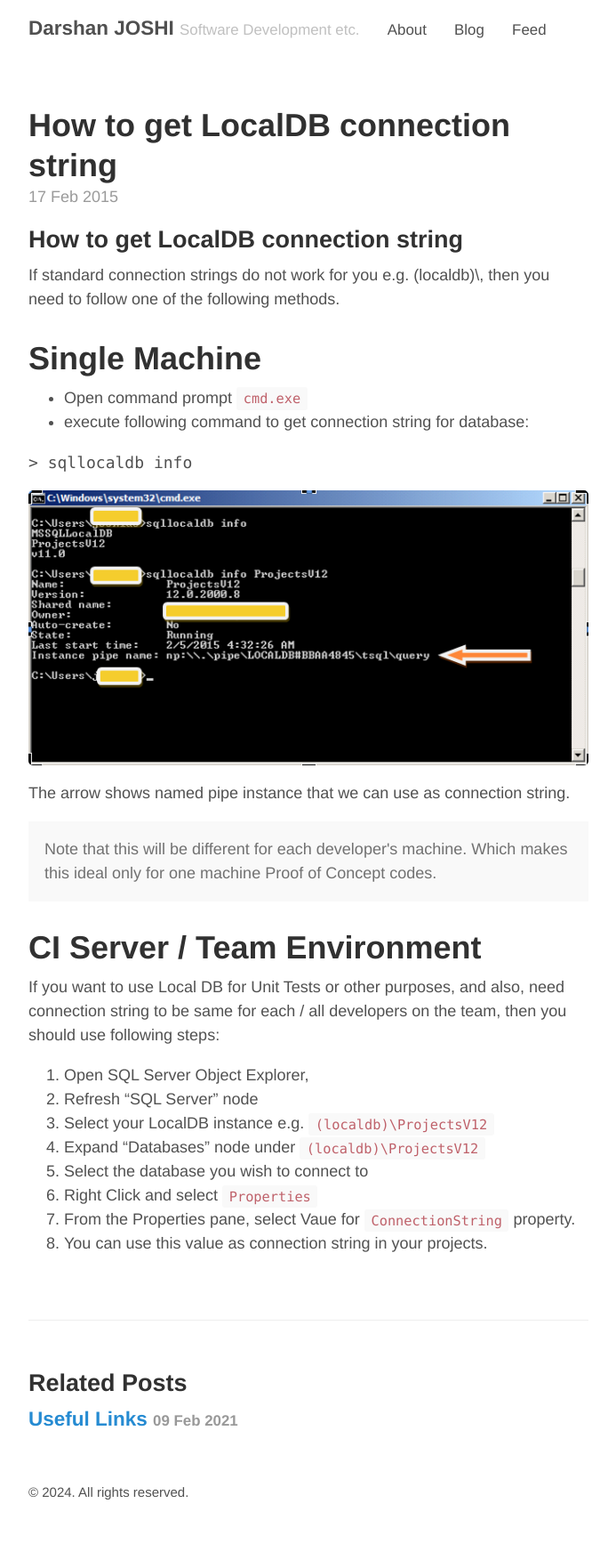
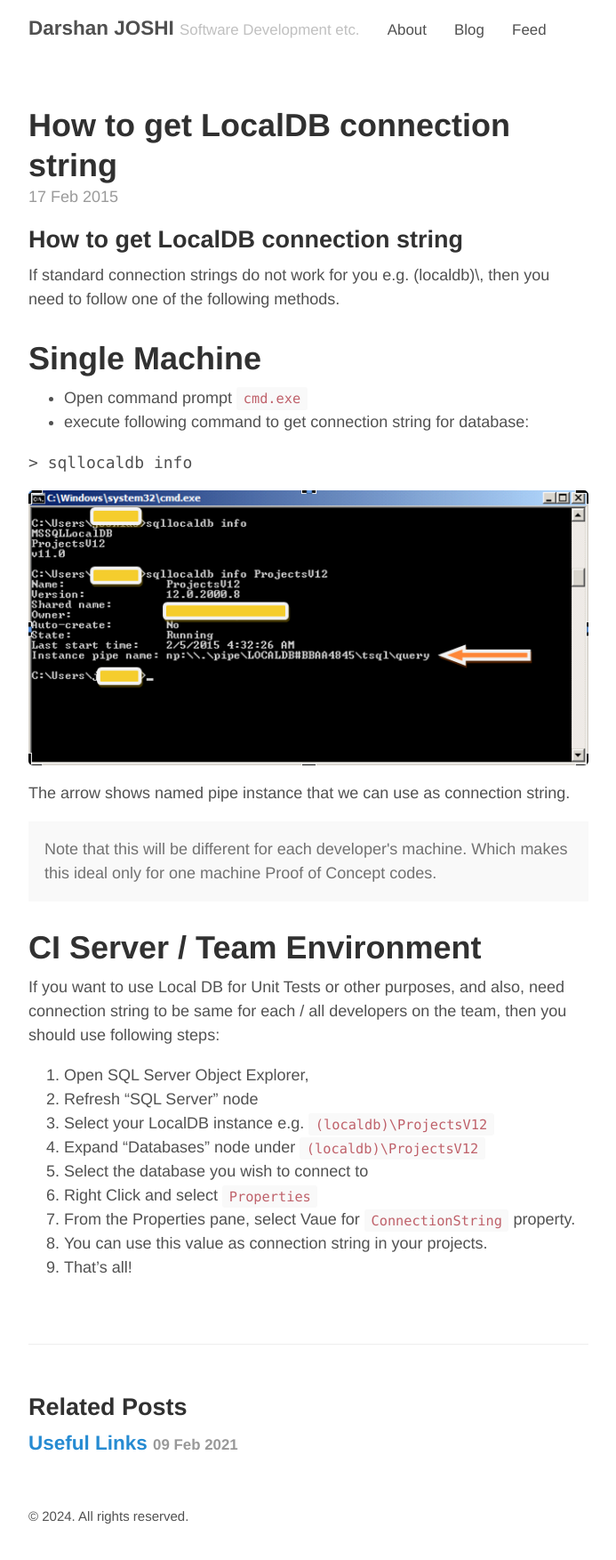
Before and after one commit to joshids/joshids.github.io, a Jekyll site: the page built from _posts/2015-02-17-how-to-get-LocalDB-connection-string.md, in a window 1280 px wide. Shown: the whole page at 89% size, without its empty margins (293-986 px from the left). Built offline with Jekyll 4.4.1, drawn with Linux system fonts in a browser that asks for light colours; comment, search, counter and statistics services are not loaded; before the commit the page ends 1726 px from its top, so only the background shows below that.

Commit message:
Update 2015-02-17-how-to-get-LocalDB-connection-string.md

```diff
--- a/_posts/2015-02-17-how-to-get-LocalDB-connection-string.md
+++ b/_posts/2015-02-17-how-to-get-LocalDB-connection-string.md
@@ -30,3 +30,4 @@ If you want to use Local DB for Unit Tests or other purposes, and also, need con
 6. Right Click and select `Properties`
 7. From the Properties pane, select Vaue for `ConnectionString` property.
 8. You can use this value as connection string in your projects.
+9. That's all!
```
